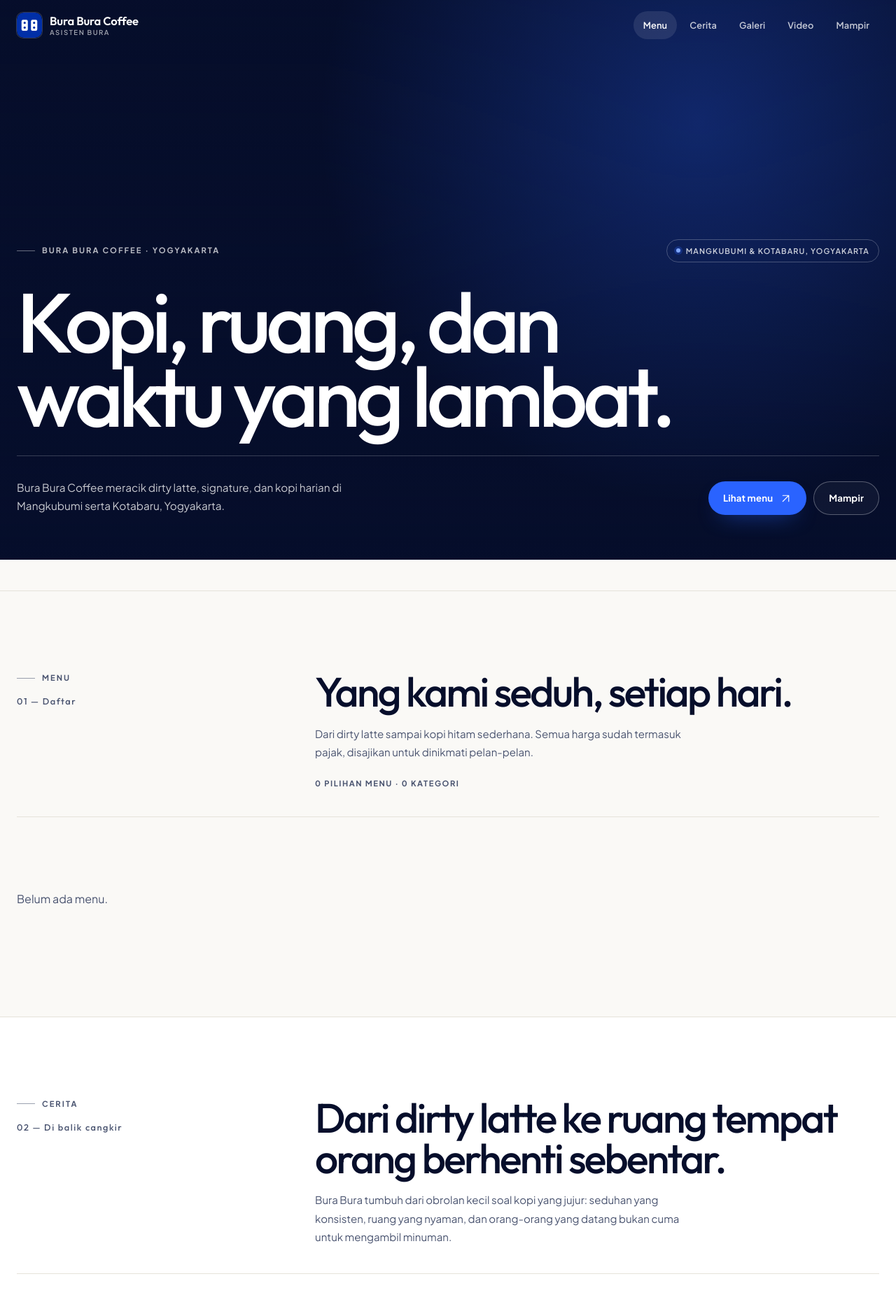
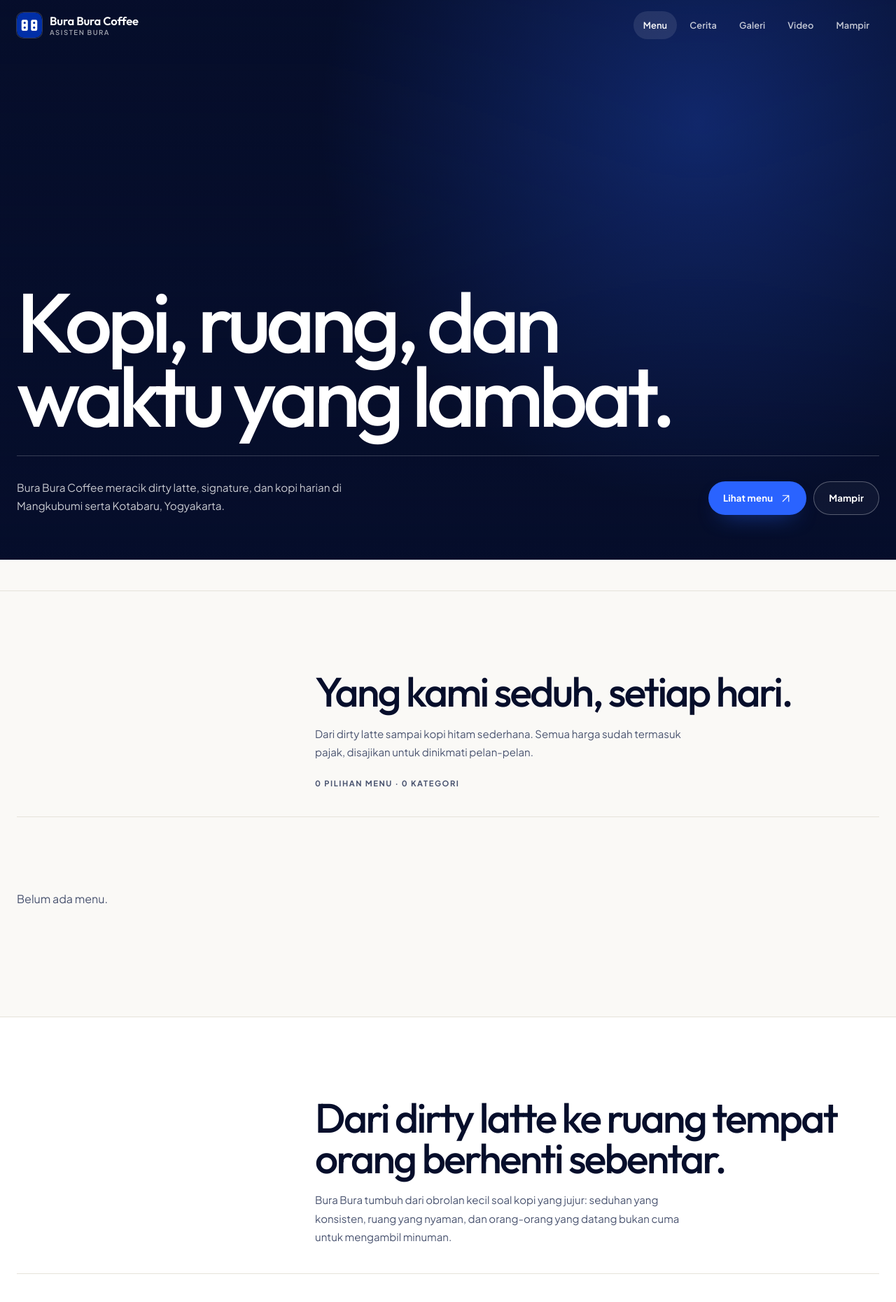
Before and after one commit to rrassya19-bit/PAW-Project-AsistenBura, a Node server app: page / in a window 1280 px wide. Shown: the top 1861 px of the page at 70% size. Run offline with Node 20, Linux system fonts and the light colour scheme; data that the repository does not hold is empty; some libraries are stand-ins or nearby versions.

Commit message:
Week9(style): remove decorative section labels from homepage

```diff
--- a/views/index.ejs
+++ b/views/index.ejs
@@ -26,11 +26,6 @@
       <div class="hero__veil" aria-hidden="true"></div>
 
       <div class="shell hero__inner">
-        <div class="hero__top">
-          <p class="kicker hero__eyebrow reveal"><%= namaKafe %> · Yogyakarta</p>
-          <span class="hero__loc reveal" style="--delay: 80ms;"><%= kontak.alamat %></span>
-        </div>
-
         <h1 id="judul-hero" class="hero__title reveal" style="--delay: 120ms;">Kopi, ruang, dan waktu yang lambat.</h1>
 
         <div class="hero__foot reveal" style="--delay: 220ms;">
@@ -59,10 +54,7 @@
     <section id="menu" class="section section--paper" aria-labelledby="judul-menu">
       <div class="shell">
         <header class="section-head">
-          <div class="section-head__aside reveal">
-            <p class="kicker">Menu</p>
-            <span class="section-head__index">01 — Daftar</span>
-          </div>
+          <div class="section-head__aside reveal"></div>
           <div class="reveal" style="--delay: 80ms;">
             <h2 id="judul-menu" class="section-head__title">Yang kami seduh, setiap hari.</h2>
             <p class="section-head__sub">Dari dirty latte sampai kopi hitam sederhana. Semua harga sudah termasuk pajak, disajikan untuk dinikmati pelan-pelan.</p>
@@ -137,10 +129,7 @@
     <section id="cerita" class="section section--white" aria-labelledby="judul-cerita">
       <div class="shell">
         <header class="section-head">
-          <div class="section-head__aside reveal">
-            <p class="kicker">Cerita</p>
-            <span class="section-head__index">02 — Di balik cangkir</span>
-          </div>
+          <div class="section-head__aside reveal"></div>
           <div class="reveal" style="--delay: 80ms;">
             <h2 id="judul-cerita" class="section-head__title">Dari dirty latte ke ruang tempat orang berhenti sebentar.</h2>
             <p class="section-head__sub">Bura Bura tumbuh dari obrolan kecil soal kopi yang jujur: seduhan yang konsisten, ruang yang nyaman, dan orang-orang yang datang bukan cuma untuk mengambil minuman.</p>
@@ -196,10 +185,7 @@
     <section id="galeri" class="section section--paper" aria-labelledby="judul-galeri">
       <div class="shell">
         <header class="section-head">
-          <div class="section-head__aside reveal">
-            <p class="kicker">Galeri</p>
-            <span class="section-head__index">03 — Arsip visual</span>
-          </div>
+          <div class="section-head__aside reveal"></div>
           <div class="reveal" style="--delay: 80ms;">
             <h2 id="judul-galeri" class="section-head__title">Sudut, cangkir, dan orang-orangnya.</h2>
             <p class="section-head__sub">Seluruh dokumentasi Bura Bura dalam satu tempat: ruang, menu signature, dirty latte, pastry, pagi yang sibuk, dan tim yang menyeduhnya.</p>
@@ -241,20 +227,12 @@
     <section id="gerak" class="section section--white" aria-labelledby="judul-gerak">
       <div class="shell">
         <header class="section-head">
-          <div class="section-head__aside reveal">
-            <p class="kicker">Dalam gerak</p>
-            <span class="section-head__index">04 — Video</span>
-          </div>
+          <div class="section-head__aside reveal"></div>
           <div class="reveal" style="--delay: 80ms;">
             <h2 id="judul-gerak" class="section-head__title">Sepotong suasana, terus berjalan.</h2>
             <p class="section-head__sub">Cuplikan dari balik bar dan sudut ruang kami. Semua video berputar otomatis dan berulang, tanpa perlu dimainkan atau dijeda.</p>
           </div>
         </header>
-
-        <div class="video-head reveal">
-          <span class="video-note">Autoplay · Loop · Tanpa jeda</span>
-          <span class="section-head__meta"><%= totalVideo %> video</span>
-        </div>
 
         <div class="video-grid">
           <% video.forEach(function (item, indeks) { %>
@@ -287,7 +265,6 @@
     <section id="mampir" class="visit" aria-labelledby="judul-mampir">
       <div class="shell visit__inner">
         <div class="reveal">
-          <p class="kicker">Mampir</p>
           <h2 id="judul-mampir" class="visit__title">Mampir, duduk, dan pesan satu cangkir.</h2>
           <p class="visit__desc">Kami buka setiap hari di Mangkubumi dan Kotabaru. Datang untuk kopi, tinggal untuk suasananya.</p>
         </div>
```
